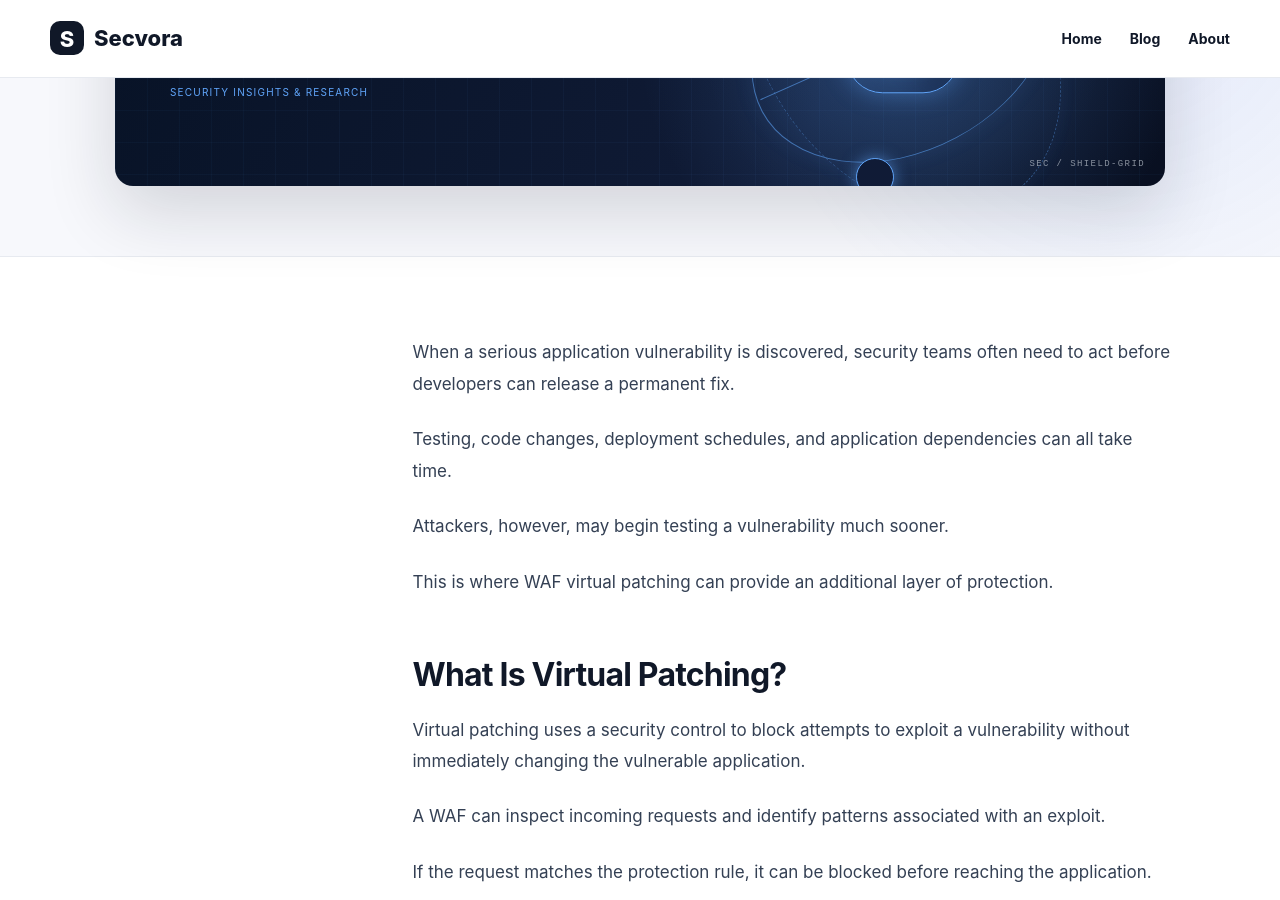
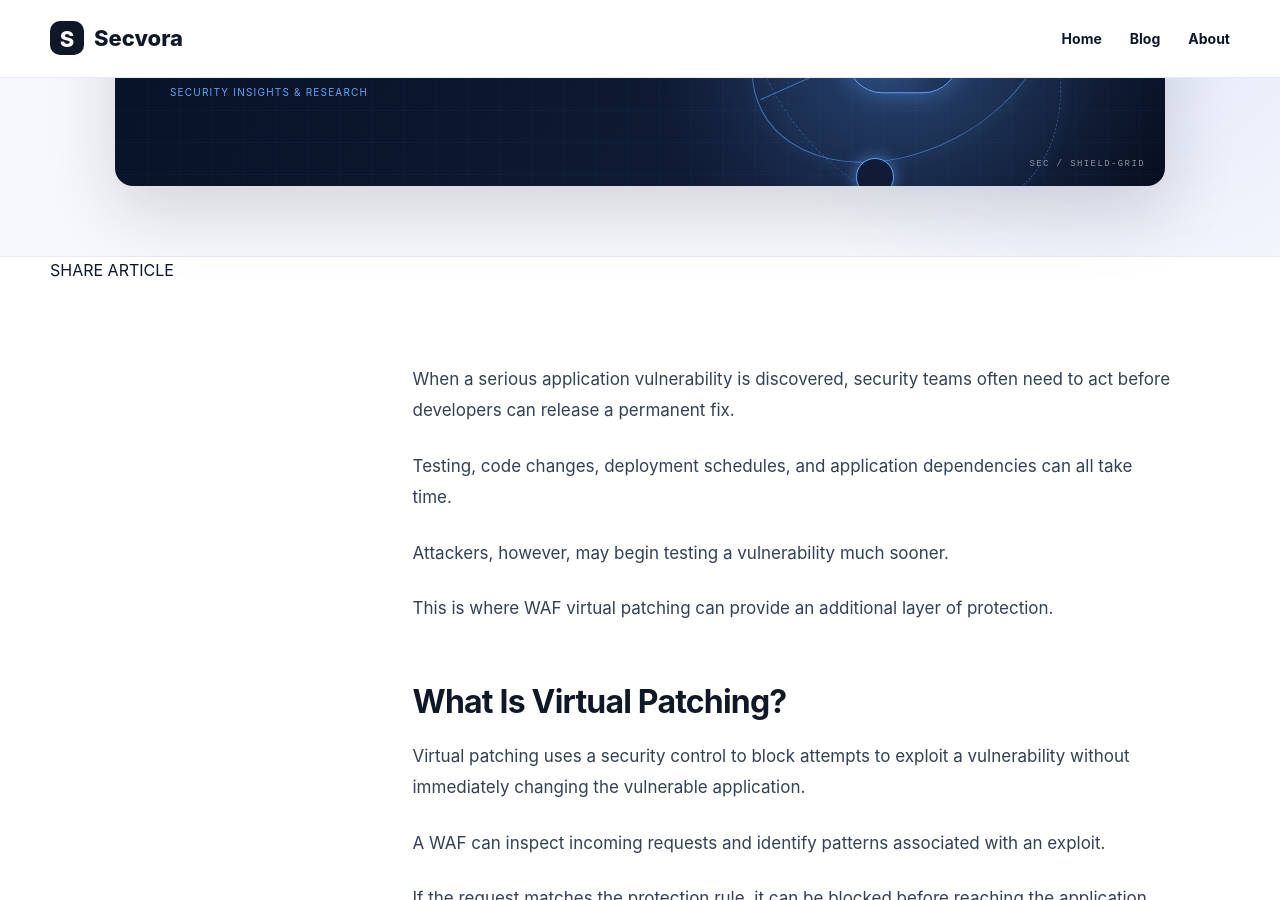
Before and after one commit to prasadprechu/Secvora, a Jekyll site: the page built from _posts/2026-10-06-waf-virtual-patching.md, in a window 1280 px wide and 900 px high, scrolled down 741 px. Built offline with Jekyll 4.4.1, drawn with Linux system fonts in a browser that asks for light colours.

Commit message:
Update post.html

```diff
--- a/_layouts/post.html
+++ b/_layouts/post.html
@@ -86,8 +86,28 @@ layout: default
 
     </div>
 
+
   </header>
 
+  <!-- Article Share Bar -->
+  <div class="container share-bar-container">
+    <div
+      class="a2a_kit a2a_kit_size_32 a2a_default_style secvora-share-bar"
+      data-a2a-url="{{ page.url | absolute_url }}"
+      data-a2a-title="{{ page.title | escape }}"
+    >
+      <span class="share-bar-label">SHARE ARTICLE</span>
+
+      <a class="a2a_button_whatsapp" aria-label="Share on WhatsApp"></a>
+      <a class="a2a_button_facebook" aria-label="Share on Facebook"></a>
+      <a class="a2a_button_linkedin" aria-label="Share on LinkedIn"></a>
+      <a class="a2a_button_x" aria-label="Share on X"></a>
+      <a class="a2a_button_reddit" aria-label="Share on Reddit"></a>
+      <a class="a2a_button_telegram" aria-label="Share on Telegram"></a>
+      <a class="a2a_dd" href="https://www.addtoany.com/share"></a>
+      <a class="a2a_counter" href="https://www.addtoany.com/share"></a>
+    </div>
+  </div>
 
   <div class="container article-layout">
 
@@ -122,6 +142,7 @@ layout: default
       {% endif %}
 
     </aside>
+
 
 
     <div class="article-content">
```
